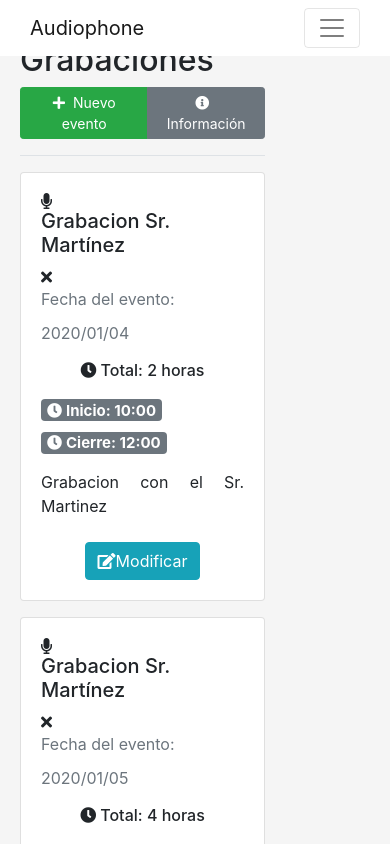
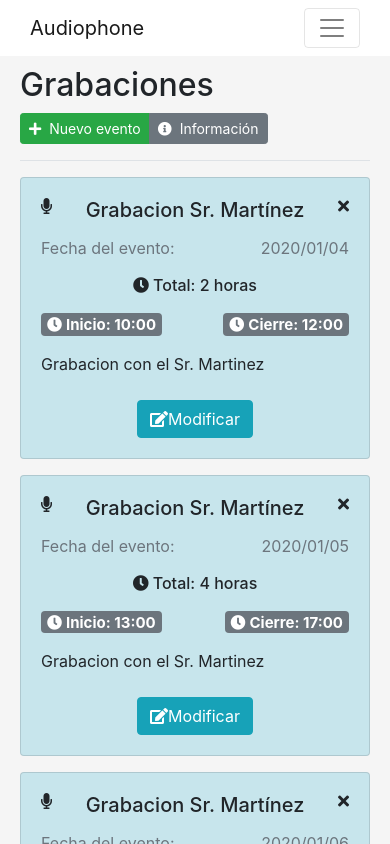
Before and after one commit to eaudiophone/audiophone-core, a React (Create React App) app: page /home/records in a window 390 px wide. Shown: the top 844 px of the page. Built offline with nearby package versions, Linux system fonts and the light colour scheme.

Commit message:
mejoras responsivas a la seccion de grabacion

```diff
--- a/src/components/card/Card.jsx
+++ b/src/components/card/Card.jsx
@@ -3,7 +3,10 @@ import React from 'react';
 const Card = ( props ) => (
 
 	<div className="col-sm-6 mb-3">
-		<div className="card">
+		<div
+            className="card"
+            style={{ backgroundColor: props.color }}
+         >
 			<div className="card-body">
 				{ cardBody( props.meeting ) }
 			</div>
--- a/src/pages/home/Home.css
+++ b/src/pages/home/Home.css
@@ -2,10 +2,16 @@ body {
 	overflow-x: hidden;
 }
 
-.col-9 {
+.col-sm-9 {
 	margin-top: 5%;
 }
 
 #content {
 	margin: 20px 20px;
 }
+
+@media screen and ( max-width: 576px ) {
+	.col-sm-9 {
+		margin-top: 11%;
+	}
+}
--- a/src/pages/home/Home.jsx
+++ b/src/pages/home/Home.jsx
@@ -40,7 +40,7 @@ class Home extends Component {
 							<Sidebar admin="USER_ROLE" />
 						</div>
 
-						<div className="col-9">
+						<div className="col-sm-9">
 							<div id="content">
 								{ this.getContent( 'USER_ROLE' ) }
 							</div>
--- a/src/pages/record/Record.jsx
+++ b/src/pages/record/Record.jsx
@@ -43,7 +43,7 @@ class Record extends Component {
 
     		<div className="row">
     			{ this.state.meeting.map( ( element ) => (
-    				<Card meeting={ element } key={ element.id } /> ))
+    				<Card meeting={ element } color="#c7e5ec" key={ element.id } /> ))
     			}
     		</div>
 		);
```
